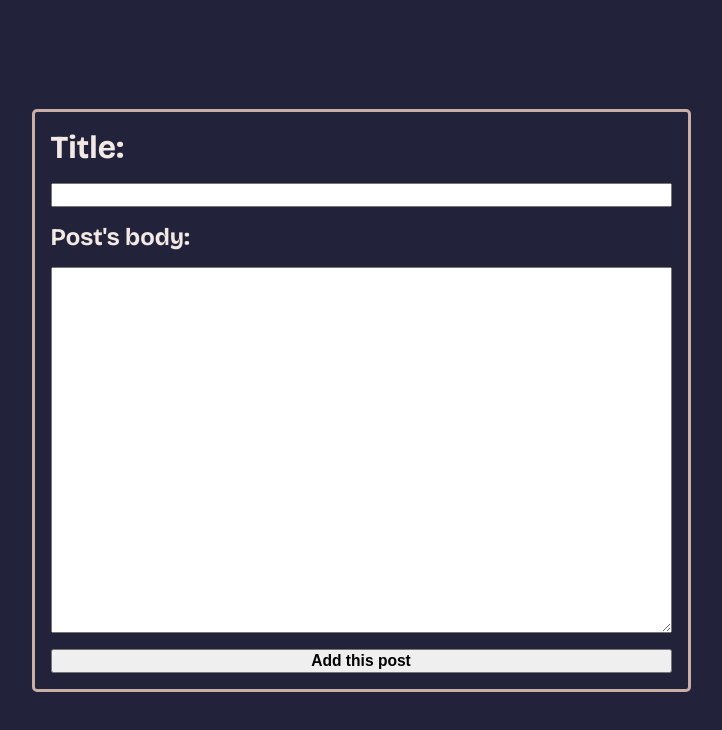
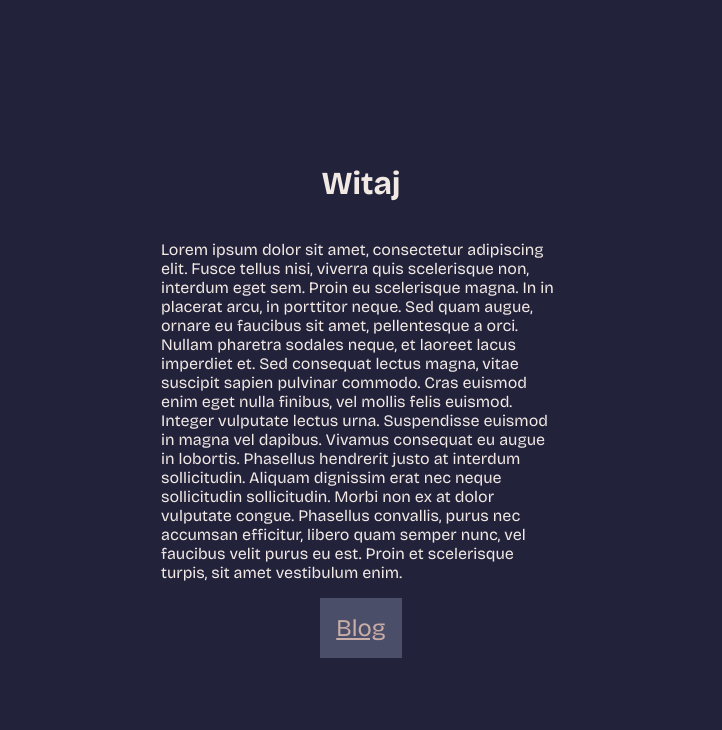
Before and after one commit to Veexeq/WdAI-2025, a React (Vite) app in the folder Lab5/lab5-ex8/Exercise8/: page / in a window 1280 px wide. Shown: the top 730 px of the page, without its empty margins (279-1001 px from the left). Built offline with nearby package versions, Linux system fonts and the light colour scheme.

Commit message:
Added a homepage.

```diff
--- a/Lab5/lab5-ex8/Exercise8/src/App.tsx
+++ b/Lab5/lab5-ex8/Exercise8/src/App.tsx
@@ -1,15 +1,18 @@
-import { BrowserRouter } from 'react-router-dom';
+import { BrowserRouter, Route, Routes } from 'react-router-dom';
 import './App.css'
 
 // import LSCounter from './components/counter/LSCounter';
-import AddPage from './components/blog/AddPage';
+// import AddPage from './components/blog/AddPage';
+import HomePage from './components/blog/HomePage';
 
 function App() {
 
   return (
     <>
       <BrowserRouter>
-        <AddPage />
+        <Routes>
+          <Route path='/' element={<HomePage />} />
+        </Routes>
       </BrowserRouter>
     </>
   )
--- /dev/null
+++ b/Lab5/lab5-ex8/Exercise8/src/components/blog/HomePage.tsx
@@ -0,0 +1,16 @@
+import { Link } from 'react-router-dom';
+import styles from './homepage.module.css'
+
+function HomePage() {
+  return (
+    <>
+      <div className={styles.wrapper}>
+        <h1>Witaj</h1>
+        <p>Lorem ipsum dolor sit amet, consectetur adipiscing elit. Fusce tellus nisi, viverra quis scelerisque non, interdum eget sem. Proin eu scelerisque magna. In in placerat arcu, in porttitor neque. Sed quam augue, ornare eu faucibus sit amet, pellentesque a orci. Nullam pharetra sodales neque, et laoreet lacus imperdiet et. Sed consequat lectus magna, vitae suscipit sapien pulvinar commodo. Cras euismod enim eget nulla finibus, vel mollis felis euismod. Integer vulputate lectus urna. Suspendisse euismod in magna vel dapibus. Vivamus consequat eu augue in lobortis. Phasellus hendrerit justo at interdum sollicitudin. Aliquam dignissim erat nec neque sollicitudin sollicitudin. Morbi non ex at dolor vulputate congue. Phasellus convallis, purus nec accumsan efficitur, libero quam semper nunc, vel faucibus velit purus eu est. Proin et scelerisque turpis, sit amet vestibulum enim.</p>
+        <Link className={styles.link} to='/blog'>Blog</Link>
+      </div>
+    </>
+  );
+}
+
+export default HomePage;
--- /dev/null
+++ b/Lab5/lab5-ex8/Exercise8/src/components/blog/homepage.module.css
@@ -0,0 +1,34 @@
+:root {
+  --space-indigo: #22223bff;
+  --dusty-grape: #4a4e69ff;
+  --lilac-ash: #9a8c98ff;
+  --almond-silk: #c9ada7ff;
+  --parchment: #f2e9e4ff;
+}
+
+.wrapper {
+  height: 100vh;
+  background-color: var(--space-indigo);
+  color: var(--parchment);
+
+  display: flex;
+  flex-flow: column nowrap;
+  justify-content: center;
+  align-items: center;
+}
+
+.link {
+  color: var(--almond-silk);
+  font-size: 24px;
+
+  padding: 1rem;
+  background-color: var(--dusty-grape);
+}
+
+.link:hover {
+  color: var(--parchment);
+}
+
+p {
+  width: 50vh;
+}
```
